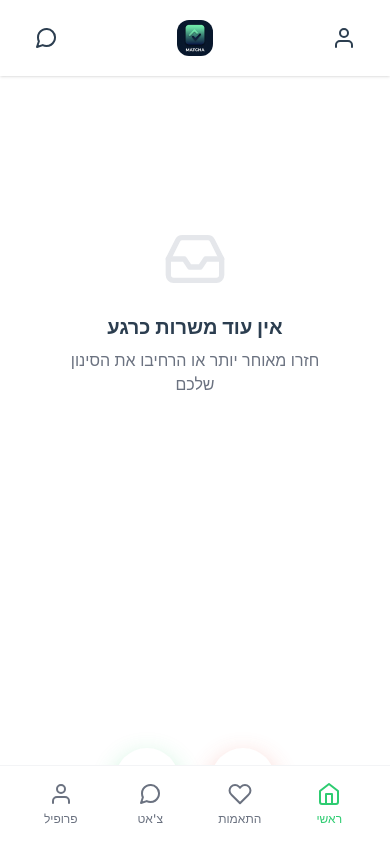
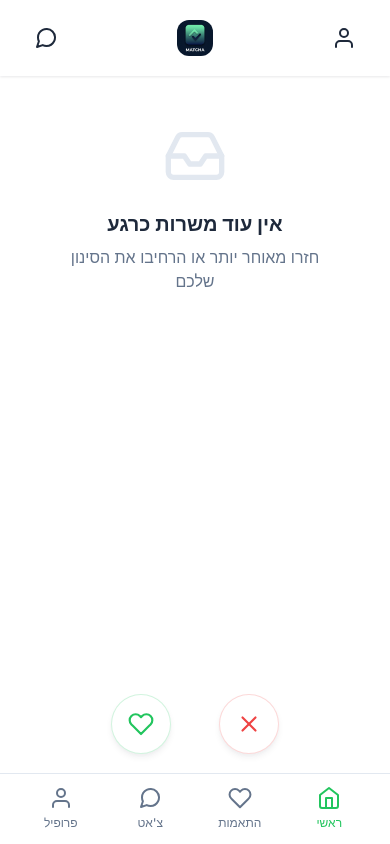
Before and after one commit to BenSterak/Matcha, a PHP site: page /feed.php in a window 390 px wide. Run offline with PHP 8.4, Linux system fonts and the light colour scheme; the visitor is signed in with stand-in values (Sample User, id 1); data that the repository does not hold is empty.

Commit message:
Design upgrade: professional CSS, mobile swipe optimization, optional image uploads with auto-generated defaults

```diff
--- a/assets/css/style.css
+++ b/assets/css/style.css
@@ -11,49 +11,50 @@
    CSS Variables (Theme)
 =========================================== */
 :root {
-    /* Primary - Matcha Green */
-    --primary: #2ECC71;
-    --primary-dark: #27AE60;
-    --primary-light: #D5F5E3;
-    --primary-glow: rgba(46, 204, 113, 0.15);
-
-    /* Secondary - Deep Blue Gray */
-    --secondary: #2C3E50;
-    --secondary-light: #34495E;
+    /* Primary - Professional Green */
+    --primary: #22C55E;
+    --primary-dark: #16A34A;
+    --primary-light: #DCFCE7;
+    --primary-glow: rgba(34, 197, 94, 0.12);
+
+    /* Secondary - Deep Slate */
+    --secondary: #1E293B;
+    --secondary-light: #334155;
 
     /* Backgrounds */
     --background: #F8FAFC;
     --surface: #FFFFFF;
     --surface-hover: #F1F5F9;
+    --surface-elevated: #FFFFFF;
 
     /* Text */
-    --text: #1F2937;
-    --text-muted: #6B7280;
-    --text-light: #9CA3AF;
+    --text: #0F172A;
+    --text-muted: #64748B;
+    --text-light: #94A3B8;
 
     /* Status Colors */
     --error: #EF4444;
     --error-light: #FEE2E2;
-    --success: #10B981;
-    --success-light: #D1FAE5;
+    --success: #22C55E;
+    --success-light: #DCFCE7;
     --warning: #F59E0B;
     --warning-light: #FEF3C7;
     --info: #3B82F6;
     --info-light: #DBEAFE;
 
     /* Swipe Colors */
-    --like: #2ECC71;
-    --like-glow: rgba(46, 204, 113, 0.3);
-    --nope: #E74C3C;
-    --nope-glow: rgba(231, 76, 60, 0.3);
+    --like: #22C55E;
+    --like-glow: rgba(34, 197, 94, 0.25);
+    --nope: #EF4444;
+    --nope-glow: rgba(239, 68, 68, 0.25);
 
     /* Borders */
-    --border: #E5E7EB;
-    --border-light: #F3F4F6;
+    --border: #E2E8F0;
+    --border-light: #F1F5F9;
 
     /* Overlay */
-    --overlay: rgba(0, 0, 0, 0.5);
-    --overlay-light: rgba(0, 0, 0, 0.3);
+    --overlay: rgba(15, 23, 42, 0.5);
+    --overlay-light: rgba(15, 23, 42, 0.3);
 
     /* Spacing */
     --spacing-xs: 0.25rem;
@@ -68,19 +69,19 @@
     --radius-sm: 8px;
     --radius-md: 12px;
     --radius-lg: 16px;
-    --radius-xl: 24px;
-    --radius-xxl: 32px;
+    --radius-xl: 20px;
+    --radius-xxl: 28px;
     --radius-full: 9999px;
 
-    /* Shadows */
-    --shadow-xs: 0 1px 2px 0 rgb(0 0 0 / 0.05);
-    --shadow-sm: 0 1px 3px 0 rgb(0 0 0 / 0.1), 0 1px 2px -1px rgb(0 0 0 / 0.1);
-    --shadow-md: 0 4px 6px -1px rgb(0 0 0 / 0.1), 0 2px 4px -2px rgb(0 0 0 / 0.1);
-    --shadow-lg: 0 10px 15px -3px rgb(0 0 0 / 0.1), 0 4px 6px -4px rgb(0 0 0 / 0.1);
-    --shadow-xl: 0 20px 25px -5px rgb(0 0 0 / 0.1), 0 8px 10px -6px rgb(0 0 0 / 0.1);
-    --shadow-xxl: 0 25px 50px -12px rgb(0 0 0 / 0.25);
-    --shadow-card: 0 4px 20px rgba(0, 0, 0, 0.08);
-    --shadow-card-hover: 0 8px 30px rgba(0, 0, 0, 0.12);
+    /* Shadows - Professional & Subtle */
+    --shadow-xs: 0 1px 2px rgba(15, 23, 42, 0.04);
+    --shadow-sm: 0 1px 3px rgba(15, 23, 42, 0.06), 0 1px 2px rgba(15, 23, 42, 0.04);
+    --shadow-md: 0 4px 6px rgba(15, 23, 42, 0.05), 0 2px 4px rgba(15, 23, 42, 0.03);
+    --shadow-lg: 0 10px 20px rgba(15, 23, 42, 0.08), 0 4px 8px rgba(15, 23, 42, 0.04);
+    --shadow-xl: 0 20px 40px rgba(15, 23, 42, 0.1), 0 8px 16px rgba(15, 23, 42, 0.06);
+    --shadow-xxl: 0 25px 50px rgba(15, 23, 42, 0.15);
+    --shadow-card: 0 2px 8px rgba(15, 23, 42, 0.06), 0 1px 3px rgba(15, 23, 42, 0.04);
+    --shadow-card-hover: 0 8px 24px rgba(15, 23, 42, 0.1), 0 4px 8px rgba(15, 23, 42, 0.06);
 
     /* Transitions */
     --transition-fast: 150ms ease;
@@ -348,10 +349,10 @@ video {
     display: flex;
     justify-content: space-around;
     align-items: center;
-    padding: var(--spacing-sm) var(--spacing-md);
-    padding-bottom: calc(var(--spacing-sm) + env(safe-area-inset-bottom, 0));
+    padding: var(--spacing-xs) var(--spacing-md);
+    padding-bottom: calc(var(--spacing-xs) + env(safe-area-inset-bottom, 0));
     background: var(--surface);
-    border-top: 1px solid var(--border-light);
+    border-top: 1px solid var(--border);
     z-index: var(--z-sticky);
 }
 
@@ -477,17 +478,27 @@ video {
 }
 
 .btn-circle {
-    width: 64px;
-    height: 64px;
+    width: 60px;
+    height: 60px;
     padding: 0;
     border-radius: var(--radius-full);
     background: var(--surface);
+    box-shadow: var(--shadow-md);
+    transition: all var(--transition-normal);
+    display: flex;
+    align-items: center;
+    justify-content: center;
+    border: 1px solid var(--border-light);
+}
+
+.btn-circle svg {
+    width: 26px;
+    height: 26px;
+}
+
+.btn-circle:hover {
+    transform: scale(1.05);
     box-shadow: var(--shadow-lg);
-    transition: all var(--transition-normal);
-}
-
-.btn-circle:hover {
-    transform: scale(1.1);
 }
 
 .btn-circle:active {
@@ -496,22 +507,24 @@ video {
 
 .btn-circle.like {
     color: var(--like);
-    box-shadow: 0 8px 24px var(--like-glow);
+    border-color: rgba(34, 197, 94, 0.2);
 }
 
 .btn-circle.like:hover {
     background-color: var(--like);
     color: white;
+    border-color: var(--like);
 }
 
 .btn-circle.nope {
     color: var(--nope);
-    box-shadow: 0 8px 24px var(--nope-glow);
+    border-color: rgba(239, 68, 68, 0.2);
 }
 
 .btn-circle.nope:hover {
     background-color: var(--nope);
     color: white;
+    border-color: var(--nope);
 }
 
 /* Loading State */
@@ -729,16 +749,34 @@ video {
     height: 100%;
     display: flex;
     justify-content: center;
-    align-items: center;
-    perspective: 1000px;
-    padding: var(--spacing-md);
+    align-items: flex-start;
+    padding: var(--spacing-sm);
+    padding-top: var(--spacing-md);
 }
 
 .swipe-deck-wrapper {
     position: relative;
     width: 100%;
-    height: 450px;
-    max-height: calc(100vh - 250px);
+    max-width: 380px;
+    height: calc(100vh - 220px);
+    min-height: 400px;
+    max-height: 550px;
+}
+
+@media (max-height: 700px) {
+    .swipe-deck-wrapper {
+        height: calc(100vh - 200px);
+        min-height: 350px;
+        max-height: 450px;
+    }
+}
+
+@media (max-height: 600px) {
+    .swipe-deck-wrapper {
+        height: calc(100vh - 180px);
+        min-height: 300px;
+        max-height: 380px;
+    }
 }
 
 .card-behind {
@@ -776,39 +816,48 @@ video {
 .swipe-indicator.like {
     border-color: var(--like);
     color: var(--like);
-    right: 40px;
-    transform: rotate(-20deg);
+    right: 30px;
+    transform: rotate(-15deg);
 }
 
 .swipe-indicator.nope {
     border-color: var(--nope);
     color: var(--nope);
-    left: 40px;
-    transform: rotate(20deg);
-}
-
-/* Swipe Controls */
+    left: 30px;
+    transform: rotate(15deg);
+}
+
+/* Swipe Controls - Fixed at bottom */
 .swipe-controls {
-    position: absolute;
-    bottom: var(--spacing-xl);
-    left: 0;
-    right: 0;
+    position: fixed;
+    bottom: 90px;
+    left: 50%;
+    transform: translateX(-50%);
     display: flex;
     justify-content: center;
-    gap: var(--spacing-xl);
+    gap: var(--spacing-xxl);
     z-index: 50;
-    padding: 0 var(--spacing-lg);
-}
-
-/* ===========================================
-   Feed Page
-=========================================== */
+    width: 100%;
+    max-width: 480px;
+    padding: 0 var(--spacing-xl);
+}
+
+@media (max-height: 650px) {
+    .swipe-controls {
+        bottom: 75px;
+        gap: var(--spacing-xl);
+    }
+}
+
+/* Feed Page - Improved */
 .feed-container {
     flex: 1;
     display: flex;
     flex-direction: column;
     height: calc(100vh - 60px);
-    padding-bottom: 80px;
+    height: calc(100dvh - 60px);
+    padding-bottom: 70px;
+    overflow: hidden;
 }
 
 .feed-content {
@@ -816,8 +865,9 @@ video {
     position: relative;
     display: flex;
     justify-content: center;
-    align-items: center;
+    align-items: flex-start;
     overflow: hidden;
+    padding-bottom: 80px;
 }
 
 /* ===========================================
--- a/assets/js/swipe.js
+++ b/assets/js/swipe.js
@@ -123,7 +123,9 @@ class SwipeDeck {
         const card = template.querySelector('.swipe-card');
 
         card.dataset.jobId = job.id;
-        card.querySelector('.job-card-image').src = job.image || 'https://via.placeholder.com/400x300';
+        // Auto-generate image from company name if none provided
+        const companyImage = job.image || `https://ui-avatars.com/api/?name=${encodeURIComponent(job.company || job.title)}&size=400&background=22C55E&color=fff&font-size=0.4&bold=true`;
+        card.querySelector('.job-card-image').src = companyImage;
         card.querySelector('.job-card-image').alt = job.title;
         card.querySelector('.job-card-title').textContent = job.title;
         card.querySelector('.job-card-company').textContent = job.company;
--- a/business/jobs.php
+++ b/business/jobs.php
@@ -47,7 +47,10 @@ try {
             <?php foreach ($jobs as $job): ?>
                 <div class="profile-section" style="padding: 0; overflow: hidden;">
                     <div style="display: flex; gap: var(--spacing-md); padding: var(--spacing-md);">
-                        <img src="<?php echo htmlspecialchars($job['image'] ?: 'https://via.placeholder.com/80'); ?>"
+                        <?php
+                        $jobImage = $job['image'] ?: 'https://ui-avatars.com/api/?name=' . urlencode($job['title']) . '&size=200&background=22C55E&color=fff&font-size=0.35&bold=true';
+                        ?>
+                        <img src="<?php echo htmlspecialchars($jobImage); ?>"
                             alt="<?php echo htmlspecialchars($job['title']); ?>"
                             style="width: 80px; height: 80px; border-radius: var(--radius-md); object-fit: cover;">
                         <div style="flex: 1;">
```
Also changed, not shown: other parts of assets/css/style.css (+31 -22 lines), business/job-edit.php (+33 -9 lines), profile.php (+37 -2 lines).
